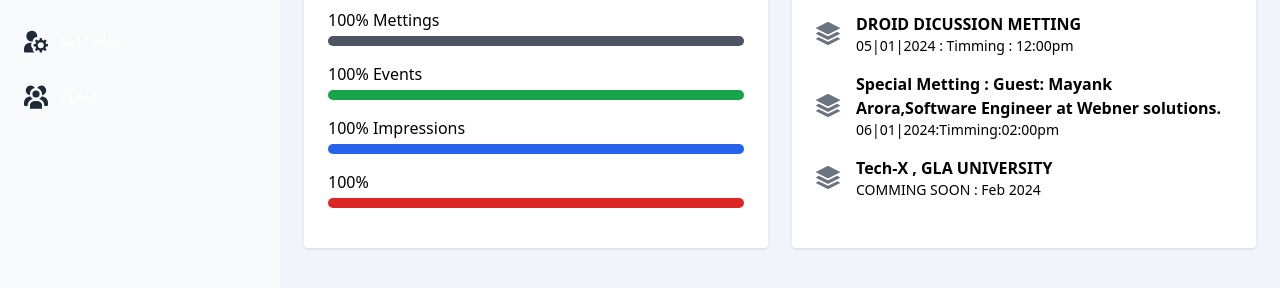
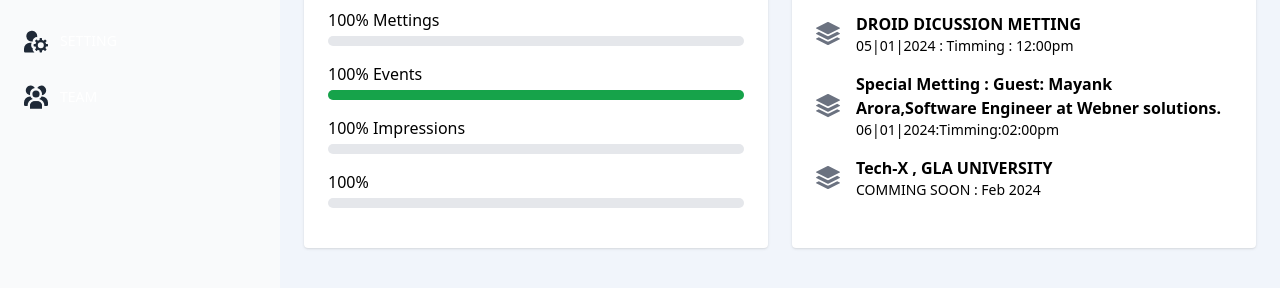
Before and after one commit to saurabh-945798/Droid-club, a website: page saurabh.html in a window 1280 px wide. Shown: the part 320-608 px from the top of the page. Drawn offline with nearby package versions, Linux system fonts and the light colour scheme.

Commit message:
Update saurabh.html

```diff
--- a/saurabh.html
+++ b/saurabh.html
@@ -184,7 +184,7 @@
                   <h2 class="mb-6 text-2xl font-semibold dark:text-white cursor-pointer hover:underline">Droid Progress</h2>
                   <div class="mb-1 text-base font-medium dark:text-gray-400">100% Mettings</div>
                   <div class="mb-4 h-2.5 w-full rounded-full bg-gray-200 dark:bg-gray-700">
-                    <div class="h-2.5 rounded-full bg-gray-600 dark:bg-green-500" style="width: 100%"></div>
+                    <div class="h-2.5 rounded-full  dark:bg-green-500" style="width: 100%"></div>
                   </div>
                   <div class="mb-1 text-base font-medium dark:text-gray-400">100% Events</div>
                   <div class="mb-4 h-2.5 w-full rounded-full bg-gray-200 dark:bg-gray-700">
@@ -192,11 +192,11 @@
                   </div>
                   <div class="mb-1 text-base font-medium dark:text-gray-400">100% Impressions</div>
                   <div class="mb-4 h-2.5 w-full rounded-full bg-gray-200 dark:bg-gray-700">
-                    <div class="h-2.5 rounded-full bg-blue-600 dark:bg-green-500" style="width: 100%"></div>
+                    <div class="h-2.5 rounded-full  dark:bg-green-500" style="width: 100%"></div>
                   </div>
                   <div class="mb-1 text-base font-medium dark:text-gray-400">100% </div>
                   <div class="mb-4 h-2.5 w-full rounded-full bg-gray-200 dark:bg-gray-700">
-                    <div class="h-2.5 rounded-full bg-red-600 dark:bg-green-500" style="width: 100%"></div>
+                    <div class="h-2.5 rounded-full  dark:bg-green-500" style="width: 100%"></div>
                   </div>
                 </div>
                 <div class="card mb-2 rounded bg-white p-6 shadow dark:bg-gray-900">
```
